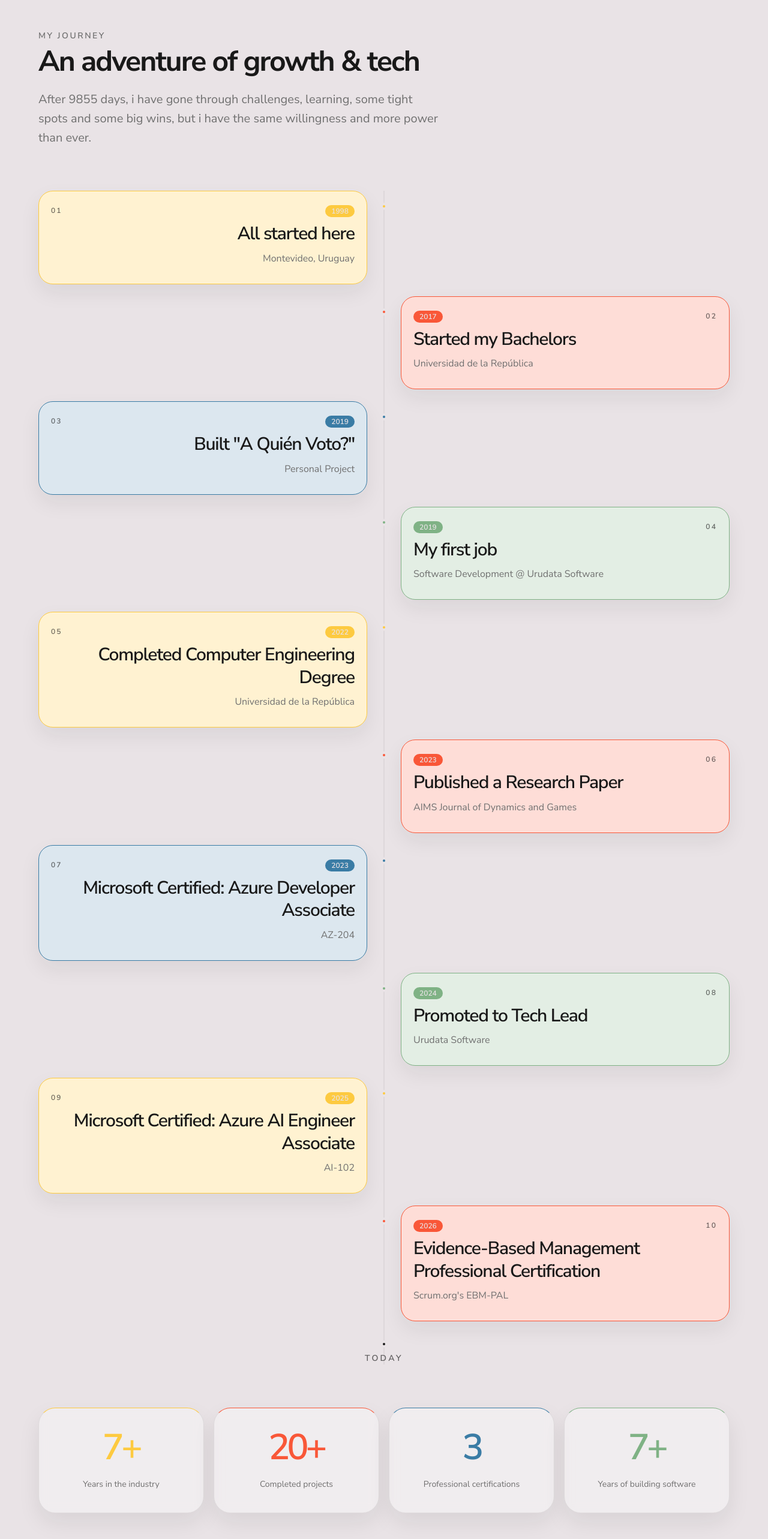
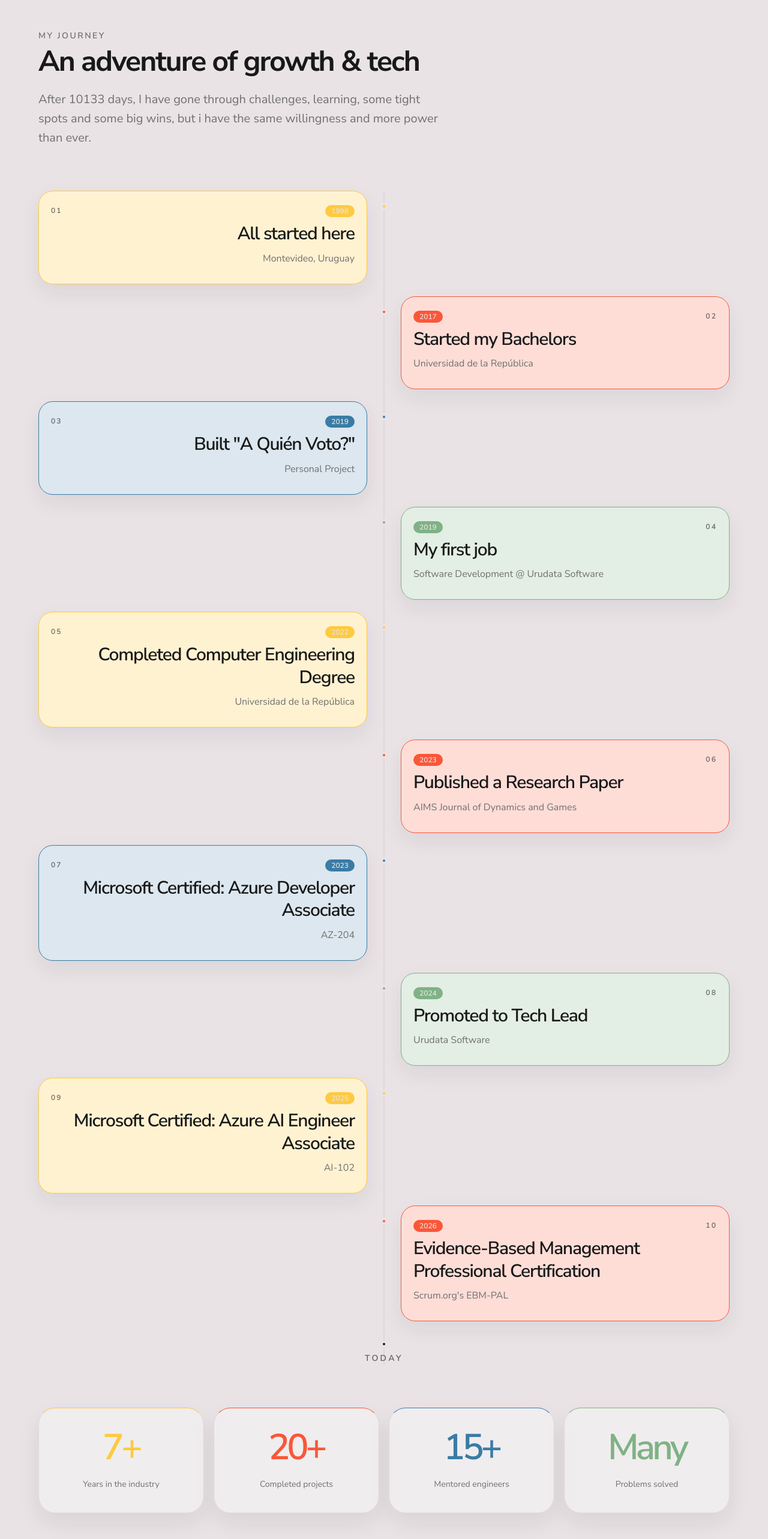
Before and after one commit to conderodrigo98/personal-website, a Next.js app: page / in a window 1280 px wide. Shown: the part 1726-4292 px from the top of the page at 60% size. Built offline with nearby package versions, Linux system fonts and the light colour scheme.

Commit message:
wip: improve copy

```diff
--- a/app/components/my-journey.tsx
+++ b/app/components/my-journey.tsx
@@ -1,8 +1,8 @@
 const journeyStats = [
   { value: "7+", label: "Years in the industry" },
   { value: "20+", label: "Completed projects" },
-  { value: "3", label: "Professional certifications" },
-  { value: "7+", label: "Years of building software" },
+  { value: "15+", label: "Mentored engineers" },
+  { value: "Many", label: "Problems solved" },
 ];
 
 const accentColors = [
@@ -29,8 +29,7 @@ const journeyTimeline = [
     year: "1998",
     title: "All started here",
     subtitle: "Montevideo, Uruguay",
-    description:
-      "A random day of September, I was born.",
+    description: "A random day of September 1998, I was born.",
   },
   {
     year: "2017",
@@ -41,10 +40,10 @@ const journeyTimeline = [
   },
   {
     year: "2019",
-    title: "Built \"A Quién Voto?\"",
+    title: 'Built "A Quién Voto?"',
     subtitle: "Personal Project",
     description:
-      "Created a web platform to help Uruguayan voters compare political candidates and proposals during the national elections.",
+      "Developed a machine learning based web app that predicted what people would vote in the 2020 Uruguayan presidential elections. The app got more than 100k visits and national media coverage.",
   },
   {
     year: "2019",
@@ -58,14 +57,14 @@ const journeyTimeline = [
     title: "Completed Computer Engineering Degree",
     subtitle: "Universidad de la República",
     description:
-      "Graduated after combining full-time professional experience with university studies.",
+      "Graduated after combining full-time professional experience with university studies. My last years focused on language processing, machine learning and mathematical modelling.",
   },
   {
     year: "2023",
     title: "Published a Research Paper",
     subtitle: "AIMS Journal of Dynamics and Games",
     description:
-      "Published research work focused on software engineering and computer science topics.",
+      "Published a research paper on mathematical modelling and computational simulation of investment decisions, applied to agribusiness. The work was published in a journal of the American Institute of Mathematical Sciences.",
   },
   {
     year: "2023",
@@ -102,6 +101,14 @@ const journeyTimeline = [
 }));
 
 export default function MyJourney() {
+  const birthDate = new Date(1998, 8, 13);
+  const today = new Date();
+
+  const msPerDay = 1000 * 60 * 60 * 24;
+  const daysPassed = Math.floor(
+    (today.getTime() - birthDate.getTime()) / msPerDay,
+  );
+
   return (
     <section
       id="my-journey"
@@ -117,7 +124,9 @@ export default function MyJourney() {
               An adventure of growth & tech
             </h2>
             <p className="mt-6 max-w-2xl text-lg leading-8 text-[var(--foreground-muted)] sm:text-xl">
-              After 9855 days, i have gone through challenges, learning, some tight spots and some big wins, but i have the same willingness and more power than ever.
+              After {daysPassed} days, I have gone through challenges, learning, some
+              tight spots and some big wins, but i have the same willingness and
+              more power than ever.
             </p>
           </div>
         </div>
@@ -140,8 +149,9 @@ export default function MyJourney() {
                   />
 
                   <div
-                    className={`lg:row-start-1 ${isRight ? "lg:col-start-2" : "lg:col-start-1"
-                      }`}
+                    className={`lg:row-start-1 ${
+                      isRight ? "lg:col-start-2" : "lg:col-start-1"
+                    }`}
                   >
                     <div
                       tabIndex={0}
@@ -153,12 +163,14 @@ export default function MyJourney() {
                     >
                       <div className="flex flex-col gap-3">
                         <div
-                          className={`flex items-start justify-between gap-4 ${isRight ? "" : "flex-row-reverse"
-                            }`}
+                          className={`flex items-start justify-between gap-4 ${
+                            isRight ? "" : "flex-row-reverse"
+                          }`}
                         >
                           <div
-                            className={`min-w-0 ${isRight ? "text-left" : "text-right"
-                              }`}
+                            className={`min-w-0 ${
+                              isRight ? "text-left" : "text-right"
+                            }`}
                           >
                             <span
                               className="inline-flex rounded-full px-2.5 py-1 text-xs font-semibold leading-none text-[var(--background)]"
@@ -177,15 +189,17 @@ export default function MyJourney() {
                         </div>
 
                         <p
-                          className={`text-sm leading-5 text-[var(--foreground-muted)] sm:text-base ${isRight ? "text-left" : "text-right"
-                            }`}
+                          className={`text-sm leading-5 text-[var(--foreground-muted)] sm:text-base ${
+                            isRight ? "text-left" : "text-right"
+                          }`}
                         >
                           {entry.subtitle}
                         </p>
 
                         <p
-                          className={`max-h-0 overflow-hidden text-sm leading-6 text-[var(--foreground)]/85 opacity-0 transition-all duration-300 group-hover:mt-1 group-hover:max-h-40 group-hover:opacity-100 group-focus:mt-1 group-focus:max-h-40 group-focus:opacity-100 sm:text-base ${isRight ? "text-left" : "text-right"
-                            }`}
+                          className={`max-h-0 overflow-hidden text-sm leading-6 text-[var(--foreground)]/85 opacity-0 transition-all duration-300 group-hover:mt-1 group-hover:max-h-40 group-hover:opacity-100 group-focus:mt-1 group-focus:max-h-40 group-focus:opacity-100 sm:text-base ${
+                            isRight ? "text-left" : "text-right"
+                          }`}
                         >
                           {entry.description}
                         </p>
@@ -216,7 +230,9 @@ export default function MyJourney() {
             >
               <p
                 className="text-center text-5xl font-semibold leading-none tracking-[-0.08em] sm:text-6xl"
-                style={{ color: accentColors[index % accentColors.length].color }}
+                style={{
+                  color: accentColors[index % accentColors.length].color,
+                }}
               >
                 {stat.value}
               </p>
```
